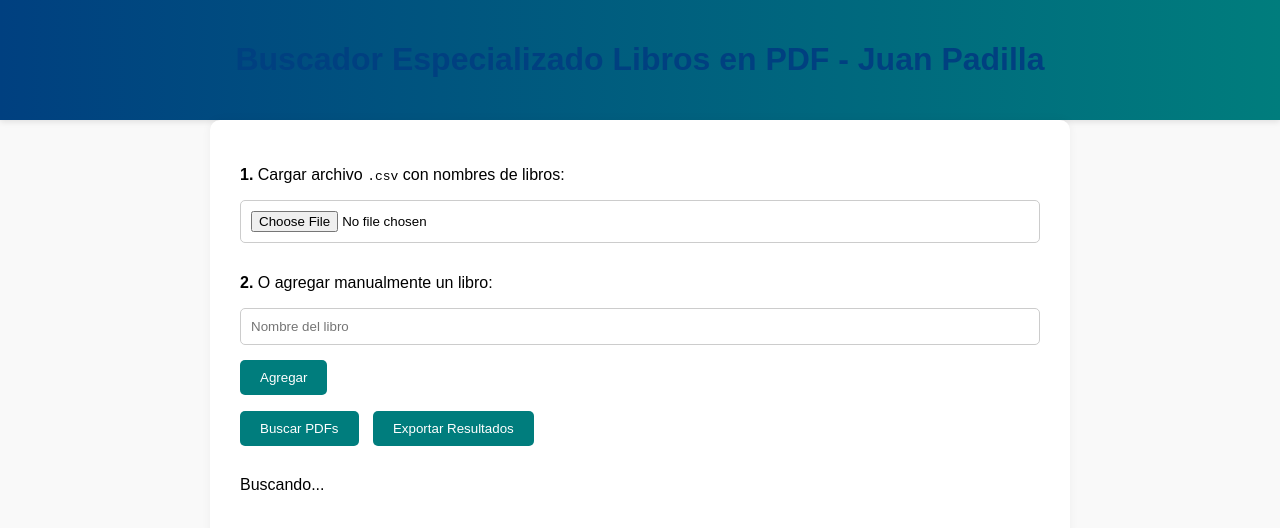
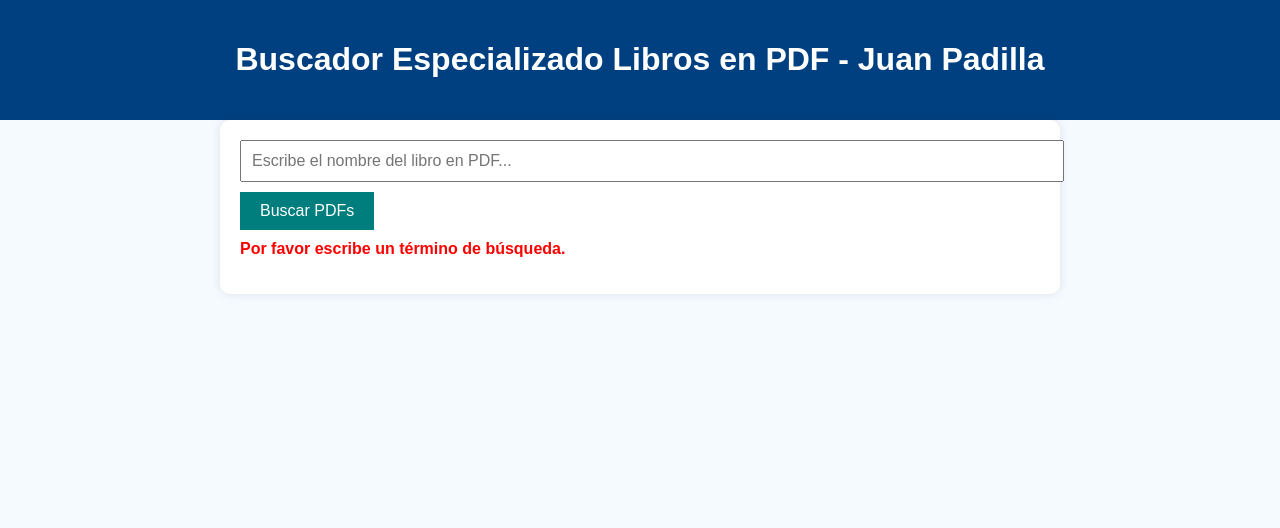
Before and after one commit to Juanpadillagar/buscador-pdf-juan-padilla, a plain HTML site: page index.html in a window 1280 px wide. Both pictures are taken after a click on the button "Buscar PDFs". Drawn offline with Linux system fonts and the light colour scheme.

Commit message:
Add files via upload

```diff
--- a/index.html
+++ b/index.html
@@ -1,159 +1,73 @@
 <!DOCTYPE html>
 <html lang="es">
 <head>
-  <meta charset="UTF-8">
-  <meta name="viewport" content="width=device-width, initial-scale=1.0">
+  <meta charset="UTF-8" />
+  <meta name="viewport" content="width=device-width, initial-scale=1.0" />
   <title>Buscador Especializado Libros en PDF - Juan Padilla</title>
+  <link rel="manifest" href="manifest.json" />
+  <meta name="theme-color" content="#004080" />
   <style>
-    body {
-      font-family: Arial, sans-serif;
-      background-color: #f9f9f9;
-      margin: 0;
-      padding: 0;
-    }
-    header {
-      background: linear-gradient(to right, #004080, #007d7d);
-      color: white;
-      padding: 20px;
-      text-align: center;
-      box-shadow: 0 2px 6px rgba(0,0,0,0.1);
-    }
-    main {
-      padding: 30px;
-      max-width: 800px;
-      margin: auto;
-      background-color: white;
-      border-radius: 10px;
-      box-shadow: 0 0 10px rgba(0,0,0,0.05);
-    }
-    input[type="file"], input[type="text"] {
-      width: calc(100% - 22px);
-      padding: 10px;
-      margin-bottom: 15px;
-      border: 1px solid #ccc;
-      border-radius: 5px;
-    }
-    button {
-      background-color: #007d7d;
-      color: white;
-      border: none;
-      padding: 10px 20px;
-      border-radius: 5px;
-      cursor: pointer;
-      margin-right: 10px;
-    }
-    button:hover {
-      background-color: #005e5e;
-    }
-    h1, h3 {
-      color: #004080;
-    }
-    #estadoCarga {
-      color: #007d7d;
-      font-weight: bold;
-    }
-    a {
-      color: #004080;
-      text-decoration: none;
-    }
-    a:hover {
-      text-decoration: underline;
-    }
+    body { font-family: Arial, sans-serif; background: #f4faff; margin: 0; padding: 0; }
+    header { background-color: #004080; color: white; padding: 20px; text-align: center; }
+    main { padding: 20px; max-width: 800px; margin: auto; background: white; box-shadow: 0 0 10px rgba(0,0,0,0.1); border-radius: 10px; }
+    input[type="text"] { width: 100%; padding: 10px; font-size: 16px; margin-bottom: 10px; }
+    button { padding: 10px 20px; background: #007d7d; color: white; border: none; font-size: 16px; cursor: pointer; }
+    .resultado { margin-top: 20px; }
+    .error { color: red; font-weight: bold; margin-top: 10px; }
   </style>
-  <script>
-    let listaLibros = [];
-    let resultadosGlobales = [];
-
-    function cargarCSV(event) {
-      const archivo = event.target.files[0];
-      const lector = new FileReader();
-      lector.onload = function(e) {
-        const texto = e.target.result;
-        listaLibros = texto.split("\n").map(l => l.trim()).filter(l => l);
-        document.getElementById("estadoCarga").innerText = `${listaLibros.length} títulos cargados.`;
-      };
-      lector.readAsText(archivo);
-    }
-
-    function agregarBusquedaManual() {
-      const manual = document.getElementById("entradaManual").value.trim();
-      if (manual) {
-        listaLibros.push(manual);
-        document.getElementById("estadoCarga").innerText = `${listaLibros.length} títulos en la lista.`;
-        document.getElementById("entradaManual").value = "";
-      }
-    }
-
-    async function buscarPDFs() {
-      const resultados = document.getElementById("resultados");
-      resultados.innerHTML = "<p>Buscando...</p>";
-      resultadosGlobales = [];
-
-      const apiKey = "AIzaSyBgVX8RV86nx2gWe2AhoVj_35Mxe9ZV7wo";
-      const cx = "06b4fda20cf674dfe";
-
-      for (const query of listaLibros) {
-        const urlBusqueda = `https://www.googleapis.com/customsearch/v1?key=${apiKey}&cx=${cx}&q=${encodeURIComponent(query)}+filetype:pdf`;
-
-        try {
-          const response = await fetch(urlBusqueda);
-          const data = await response.json();
-
-          if (data.items) {
-            const contenedor = document.createElement("div");
-            contenedor.innerHTML = `<h3>Resultados para: ${query}</h3>`;
-            data.items.forEach(item => {
-              if (item.link.toLowerCase().endsWith(".pdf")) {
-                const enlace = document.createElement("a");
-                enlace.href = item.link;
-                enlace.textContent = item.title;
-                enlace.target = "_blank";
-                contenedor.appendChild(enlace);
-                contenedor.appendChild(document.createElement("br"));
-
-                resultadosGlobales.push({ titulo: item.title, url: item.link });
-              }
-            });
-            resultados.appendChild(contenedor);
-          }
-        } catch (error) {
-          console.error(`Error al buscar: ${query}`, error);
-        }
-      }
-    }
-
-    function exportarResultados() {
-      if (!resultadosGlobales.length) return;
-      let contenido = "Titulo,URL\n";
-      resultadosGlobales.forEach(item => {
-        contenido += `"${item.titulo.replace(/"/g, '""')}","${item.url}"\n`;
-      });
-      const blob = new Blob([contenido], { type: "text/csv;charset=utf-8;" });
-      const enlace = document.createElement("a");
-      enlace.href = URL.createObjectURL(blob);
-      enlace.download = "resultados_pdfs.csv";
-      enlace.click();
-    }
-  </script>
 </head>
 <body>
   <header>
     <h1>Buscador Especializado Libros en PDF - Juan Padilla</h1>
   </header>
   <main>
-    <p><strong>1.</strong> Cargar archivo <code>.csv</code> con nombres de libros:</p>
-    <input type="file" accept=".csv" onchange="cargarCSV(event)">
+    <input type="text" id="busqueda" placeholder="Escribe el nombre del libro en PDF..." />
+    <button id="buscarBtn">Buscar PDFs</button>
+    <div id="resultado"></div>
+  </main>
 
-    <p><strong>2.</strong> O agregar manualmente un libro:</p>
-    <input type="text" id="entradaManual" placeholder="Nombre del libro">
-    <button onclick="agregarBusquedaManual()">Agregar</button>
+  <script>
+    const apiKey = "AIzaSyBgVX8RV86nx2gWe2AhoVj_35Mxe9ZV7wo";
+    const cx = "06b4fda20cf674dfe";
 
-    <p id="estadoCarga"></p>
+    document.getElementById("buscarBtn").addEventListener("click", buscarPDF);
 
-    <button onclick="buscarPDFs()">Buscar PDFs</button>
-    <button onclick="exportarResultados()">Exportar Resultados</button>
+    async function buscarPDF() {
+      const query = document.getElementById("busqueda").value.trim();
+      const resultadoDiv = document.getElementById("resultado");
 
-    <div id="resultados" style="margin-top:30px;"></div>
-  </main>
+      if (!query) {
+        resultadoDiv.innerHTML = "<p class='error'>Por favor escribe un término de búsqueda.</p>";
+        return;
+      }
+
+      resultadoDiv.innerHTML = "<p>Buscando...</p>";
+
+      try {
+        const response = await fetch(`https://www.googleapis.com/customsearch/v1?key=${apiKey}&cx=${cx}&q=${encodeURIComponent(query + " filetype:pdf")}`);
+        const data = await response.json();
+
+        if (data.error) {
+          resultadoDiv.innerHTML = `<p class="error">⚠️ Error de API: ${data.error.message}</p>`;
+          return;
+        }
+
+        if (!data.items || data.items.length === 0) {
+          resultadoDiv.innerHTML = "<p>No se encontraron resultados.</p>";
+          return;
+        }
+
+        resultadoDiv.innerHTML = "";
+        data.items.forEach(item => {
+          const div = document.createElement("div");
+          div.className = "resultado";
+          div.innerHTML = `<p><a href="${item.link}" target="_blank">${item.title}</a><br><small>${item.snippet}</small></p>`;
+          resultadoDiv.appendChild(div);
+        });
+      } catch (e) {
+        resultadoDiv.innerHTML = `<p class="error">Error de conexión o de red: ${e.message}</p>`;
+      }
+    }
+  </script>
 </body>
 </html>
```
